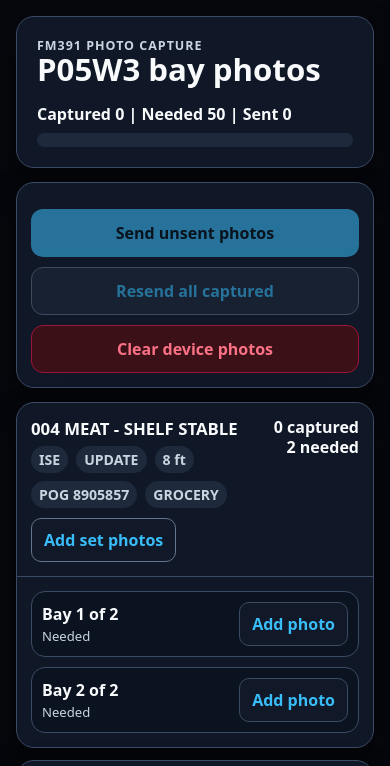
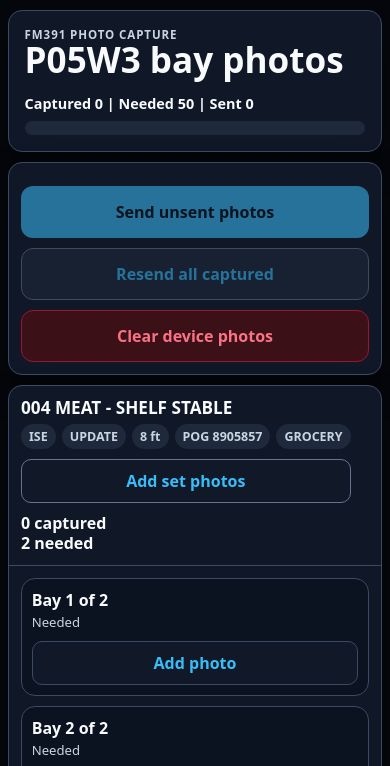
Before and after one commit to d6ewasupervisor-netizen/eod-api, a website: page src/public/fm391-p05w3/index.html in a window 390 px wide. Shown: the top 766 px of the page. Drawn offline with Linux system fonts and the light colour scheme.

Commit message:
Optimize FM391 mobile photo app.
Co-authored-by: Cursor <cursoragent@cursor.com>

```diff
--- a/src/public/fm391-p05w3/assets/styles.css
+++ b/src/public/fm391-p05w3/assets/styles.css
@@ -17,22 +17,38 @@
   box-sizing: border-box;
 }
 
+html {
+  background: var(--bg);
+  min-width: 320px;
+  -webkit-text-size-adjust: 100%;
+}
+
 body {
   margin: 0;
   background: var(--bg);
   color: var(--ink);
   font-family: system-ui, -apple-system, BlinkMacSystemFont, "Segoe UI", sans-serif;
+  min-height: 100svh;
+  overflow-x: hidden;
 }
 
 button,
-input {
+input,
+select {
   font: inherit;
+}
+
+button,
+label,
+select {
+  -webkit-tap-highlight-color: rgba(56, 189, 248, 0.22);
 }
 
 .app-shell {
   max-width: 960px;
   margin: 0 auto;
-  padding: 16px;
+  padding: max(10px, env(safe-area-inset-top)) max(10px, env(safe-area-inset-right)) max(18px, env(safe-area-inset-bottom)) max(10px, env(safe-area-inset-left));
+  width: 100%;
 }
 
 .hero,
@@ -45,8 +61,8 @@ input {
 }
 
 .hero {
-  padding: 20px;
-  margin-bottom: 14px;
+  padding: clamp(14px, 4vw, 20px);
+  margin-bottom: 10px;
 }
 
 .eyebrow {
@@ -59,9 +75,10 @@ input {
 }
 
 h1 {
-  font-size: clamp(1.7rem, 8vw, 3rem);
-  line-height: 1;
+  font-size: clamp(2rem, 9vw, 3rem);
+  line-height: 0.98;
   margin: 0 0 8px;
+  overflow-wrap: anywhere;
 }
 
 .hero p,
@@ -76,6 +93,7 @@ h1 {
 
 .progress-label {
   display: flex;
+  flex-wrap: wrap;
   justify-content: flex-start;
   gap: 12px;
   margin-bottom: 8px;
@@ -98,8 +116,8 @@ h1 {
 }
 
 .panel {
-  padding: 14px;
-  margin-bottom: 14px;
+  padding: clamp(10px, 3vw, 14px);
+  margin-bottom: 10px;
 }
 
 .actions {
@@ -123,9 +141,11 @@ h1 {
   display: inline-flex;
   font-weight: 800;
   justify-content: center;
-  min-height: 48px;
+  min-height: 52px;
   padding: 12px 14px;
   text-decoration: none;
+  touch-action: manipulation;
+  width: 100%;
 }
 
 .button-primary {
@@ -200,12 +220,14 @@ h1 {
   display: flex;
   gap: 12px;
   justify-content: space-between;
-  padding: 14px;
+  padding: clamp(12px, 3vw, 14px);
 }
 
 .set-title {
   margin: 0;
-  font-size: 1.05rem;
+  font-size: clamp(1rem, 4.4vw, 1.15rem);
+  line-height: 1.18;
+  overflow-wrap: anywhere;
 }
 
 .set-meta {
@@ -223,6 +245,7 @@ h1 {
   color: var(--muted);
   font-weight: 750;
   padding: 4px 8px;
+  white-space: nowrap;
 }
 
 .set-actions {
@@ -237,7 +260,10 @@ h1 {
   cursor: pointer;
   display: inline-flex;
   font-weight: 850;
+  justify-content: center;
+  min-height: 44px;
   padding: 10px 12px;
+  touch-action: manipulation;
 }
 
 .set-count {
@@ -252,7 +278,7 @@ h1 {
   border-top: 1px solid var(--line);
   display: grid;
   gap: 10px;
-  padding: 14px;
+  padding: clamp(10px, 3vw, 14px);
 }
 
 @media (min-width: 560px) {
@@ -269,6 +295,7 @@ h1 {
   display: grid;
   gap: 10px;
   grid-template-columns: 1fr auto;
+  min-width: 0;
   padding: 10px;
 }
 
@@ -306,8 +333,12 @@ h1 {
   border-radius: 10px;
   color: var(--brand);
   cursor: pointer;
+  display: inline-flex;
   font-weight: 850;
+  justify-content: center;
+  min-height: 44px;
   padding: 10px 12px;
+  touch-action: manipulation;
   white-space: nowrap;
 }
 
@@ -322,7 +353,7 @@ h1 {
   border-top: 1px solid var(--line);
   display: grid;
   gap: 10px;
-  padding: 14px;
+  padding: clamp(10px, 3vw, 14px);
 }
 
 .bulk-title {
@@ -376,7 +407,7 @@ h1 {
   border: 1px solid #64748b;
   border-radius: 10px;
   color: var(--ink);
-  min-height: 42px;
+  min-height: 46px;
   padding: 8px 10px;
   width: 100%;
 }
@@ -391,3 +422,72 @@ h1 {
     grid-template-columns: repeat(2, minmax(0, 1fr));
   }
 }
+
+@media (max-width: 420px) {
+  .app-shell {
+    padding-left: max(8px, env(safe-area-inset-left));
+    padding-right: max(8px, env(safe-area-inset-right));
+  }
+
+  .hero,
+  .panel,
+  .set-card {
+    border-radius: 14px;
+  }
+
+  .eyebrow {
+    font-size: 0.72rem;
+  }
+
+  .progress-label {
+    font-size: 0.9rem;
+  }
+
+  .set-header {
+    display: grid;
+    gap: 10px;
+  }
+
+  .set-count {
+    text-align: left;
+  }
+
+  .set-meta {
+    gap: 6px;
+  }
+
+  .badge {
+    font-size: 0.78rem;
+  }
+
+  .bulk-label {
+    width: 100%;
+  }
+
+  .bay-row {
+    grid-template-columns: 1fr;
+  }
+
+  .capture-label {
+    width: 100%;
+  }
+
+  .bulk-item {
+    grid-template-columns: 60px 1fr;
+  }
+
+  .bulk-thumb {
+    height: 60px;
+    width: 60px;
+  }
+}
+
+@media (min-width: 840px) {
+  .app-shell {
+    padding-top: 18px;
+  }
+
+  .set-list {
+    gap: 14px;
+  }
+}
--- a/src/public/fm391-p05w3/index.html
+++ b/src/public/fm391-p05w3/index.html
@@ -2,7 +2,7 @@
 <html lang="en">
 <head>
   <meta charset="utf-8">
-  <meta name="viewport" content="width=device-width, initial-scale=1">
+  <meta name="viewport" content="width=device-width, initial-scale=1, viewport-fit=cover">
   <title>FM391 P05W3 Photos</title>
   <link rel="stylesheet" href="/fm391-p05w3/assets/styles.css">
 </head>
```
Also changed, not shown: .cursor/skills/fm391-photo-capture-workflow/SKILL.md (added).
